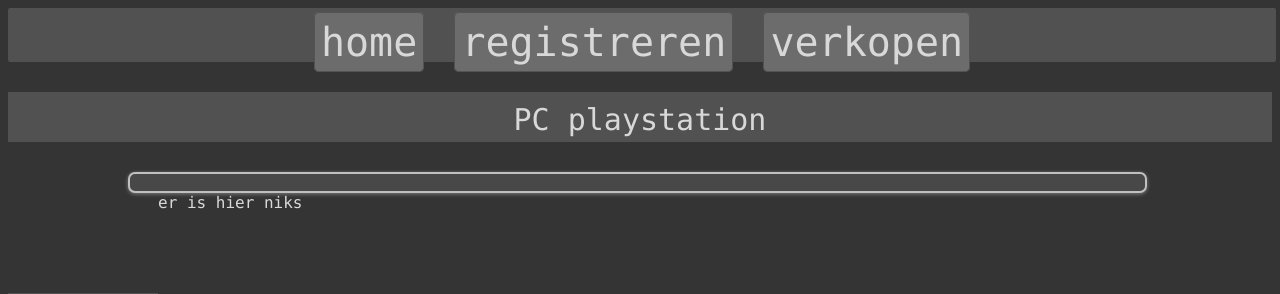
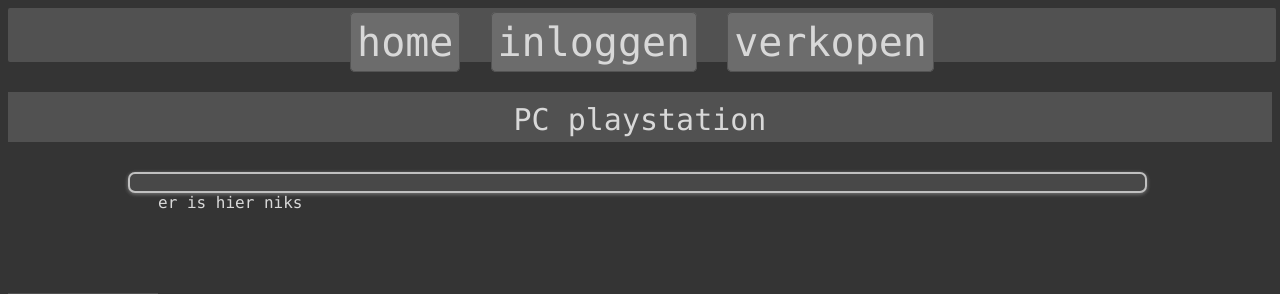
Before and after one commit to NotGatoz/Mvidia, a PHP site: page /index.php in a window 1280 px wide. Shown: the top 294 px of the page. Run offline with PHP 8.4, Linux system fonts and the light colour scheme; data that the repository does not hold is empty.

Commit message:
navbar fix

```diff
--- a/php/header.php
+++ b/php/header.php
@@ -1,6 +1,6 @@
 <div class="header">
     <a href="../php/index.php" class="button">home</a>
-    <a href="../php/registratie.php" class="button">registreren</a>
+    <a href="../php/login.php" class="button">inloggen</a>
     <a href="../php/gameupload.php" class="button">verkopen</a>
 </div>
 <link rel=stylesheet href=../css/index.css>
```
Also changed, not shown: css/gameupload.css (line endings or trailing spaces).
